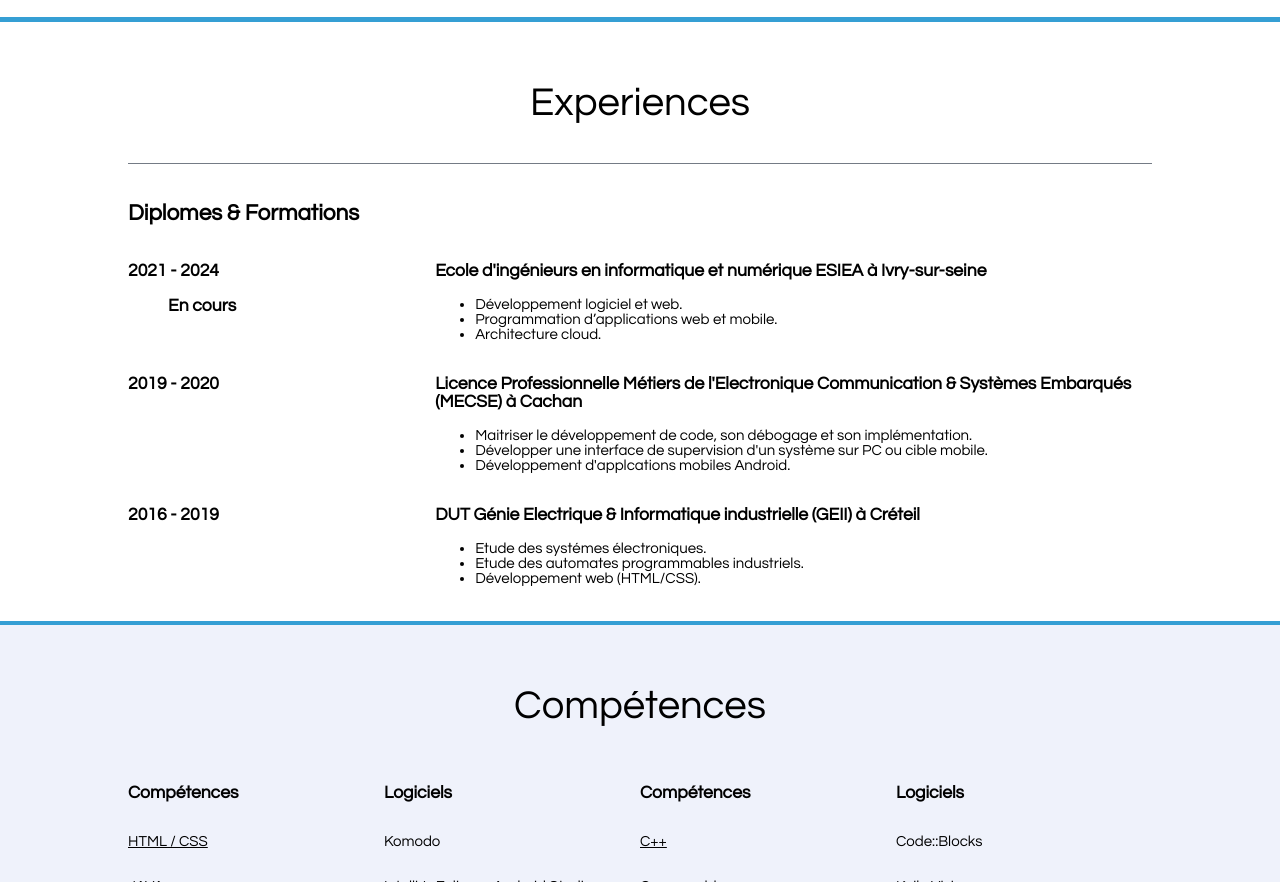
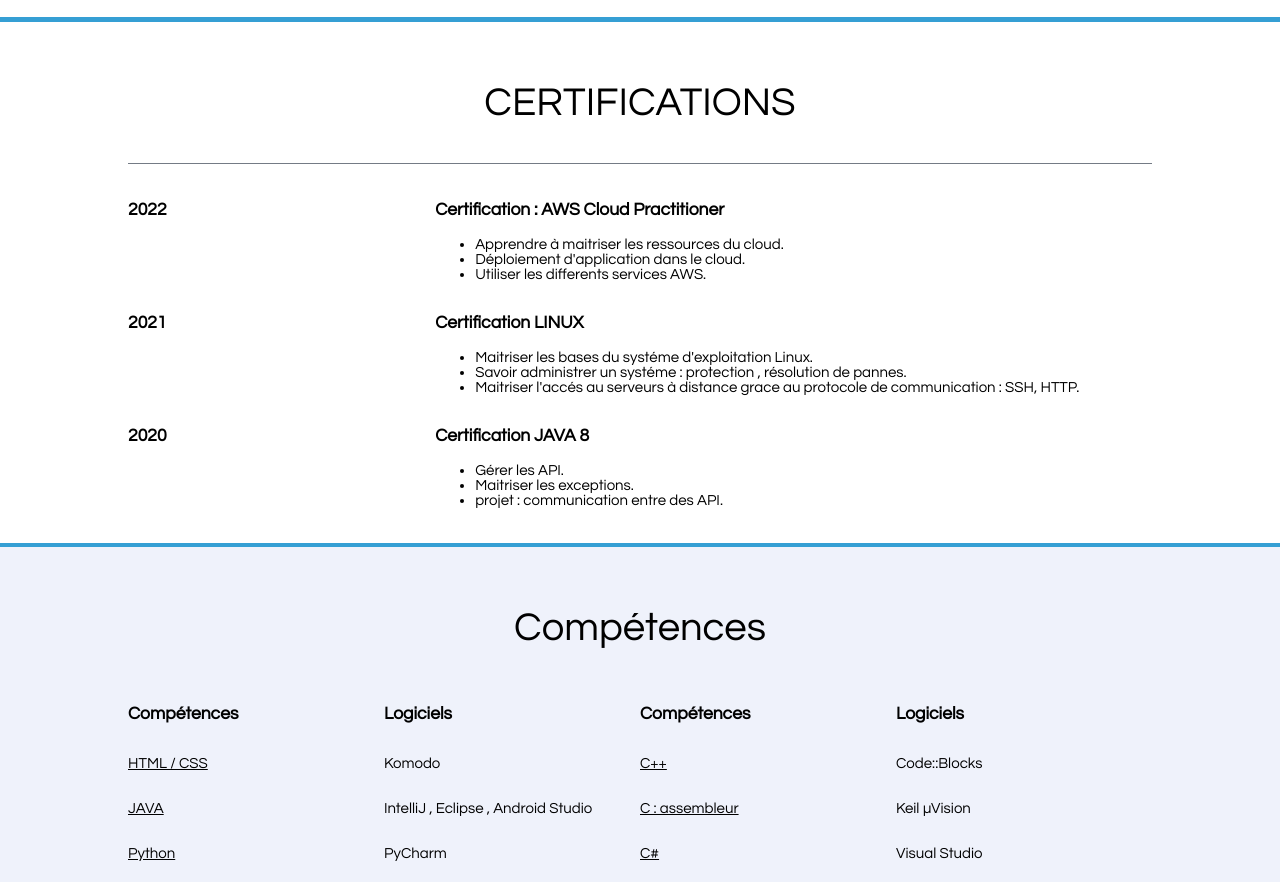
Before and after one commit to JERBI-M/site, a plain HTML site: page index.html in a window 1280 px wide. Shown: the part 963-1845 px from the top of the page. Drawn offline with Linux system fonts and the light colour scheme.

Commit message:
Update index.html

```diff
--- a/index.html
+++ b/index.html
@@ -87,20 +87,19 @@
 
 
             <section class="parcours">
-                <h1>Experiences</h1>
+                <h1>CERTIFICATIONS</h1>
                 <div class="sec">
-                    <h2>Diplomes & Formations</h2>
 
                    <div class="exp">
                         <div class="left">
-                            <h3>2021 - 2024 <BLOCKQUOTE>En cours</BLOCKQUOTE></h3>
+                            <h3>2022</h3>
                         </div>
                         <div class="right">
-                            <h3>Ecole d'ingénieurs en informatique et numérique ESIEA  à Ivry-sur-seine</h3>
+                            <h3>Certification : AWS Cloud Practitioner  </h3>
                             <ul>
-                                <li>Développement logiciel et web.</li>
-                                <li>Programmation d’applications web et mobile.</li>
-                                <li>Architecture cloud.</li>
+                                <li>Apprendre à maitriser les ressources du cloud.</li>
+                                <li>Déploiement d'application dans le cloud.</li>
+                                <li>Utiliser les differents services AWS.</li>
                             </ul>
                         </div>
                     </div>
@@ -108,14 +107,14 @@
 
                     <div class="exp">
                         <div class="left">
-                            <h3>2019 - 2020</h3>
+                            <h3>2021</h3>
                         </div>
                         <div class="right">
-                            <h3>Licence Professionnelle Métiers de l'Electronique Communication & Systèmes Embarqués (MECSE) à Cachan</h3>
+                            <h3>Certification LINUX</h3>
                             <ul>
-                                <li>Maitriser le développement de code, son débogage et son implémentation.</li>
-                                <li>Développer une interface de supervision d'un système sur PC ou cible mobile.</li>
-                                <li>Développement d'applcations mobiles Android.</li>
+                                <li>Maitriser les bases du systéme d'exploitation Linux.</li>
+                                <li>Savoir administrer un systéme : protection , résolution de pannes.</li>
+                                <li>Maitriser l'accés au serveurs à distance grace au protocole de communication : SSH, HTTP.</li>
                             </ul>
                         </div>
                     </div>
@@ -123,14 +122,14 @@
 
                      <div class="exp">
                         <div class="left">
-                            <h3>2016 - 2019</h3>
+                            <h3>2020</h3>
                         </div>
                         <div class="right">
-                            <h3>DUT Génie Electrique & Informatique industrielle (GEII) à Créteil</h3>
+                            <h3>Certification JAVA 8</h3>
                             <ul>
-                                <li>Etude des systémes électroniques.</li>
-                                <li>Etude des automates programmables industriels.</li>
-                                <li>Développement web (HTML/CSS).</li>
+                                <li>Gérer les API.</li>
+                                <li>Maitriser les exceptions.</li>
+                                <li>projet : communication entre des API.</li>
                             </ul>
                         </div>
                     </div>
```
